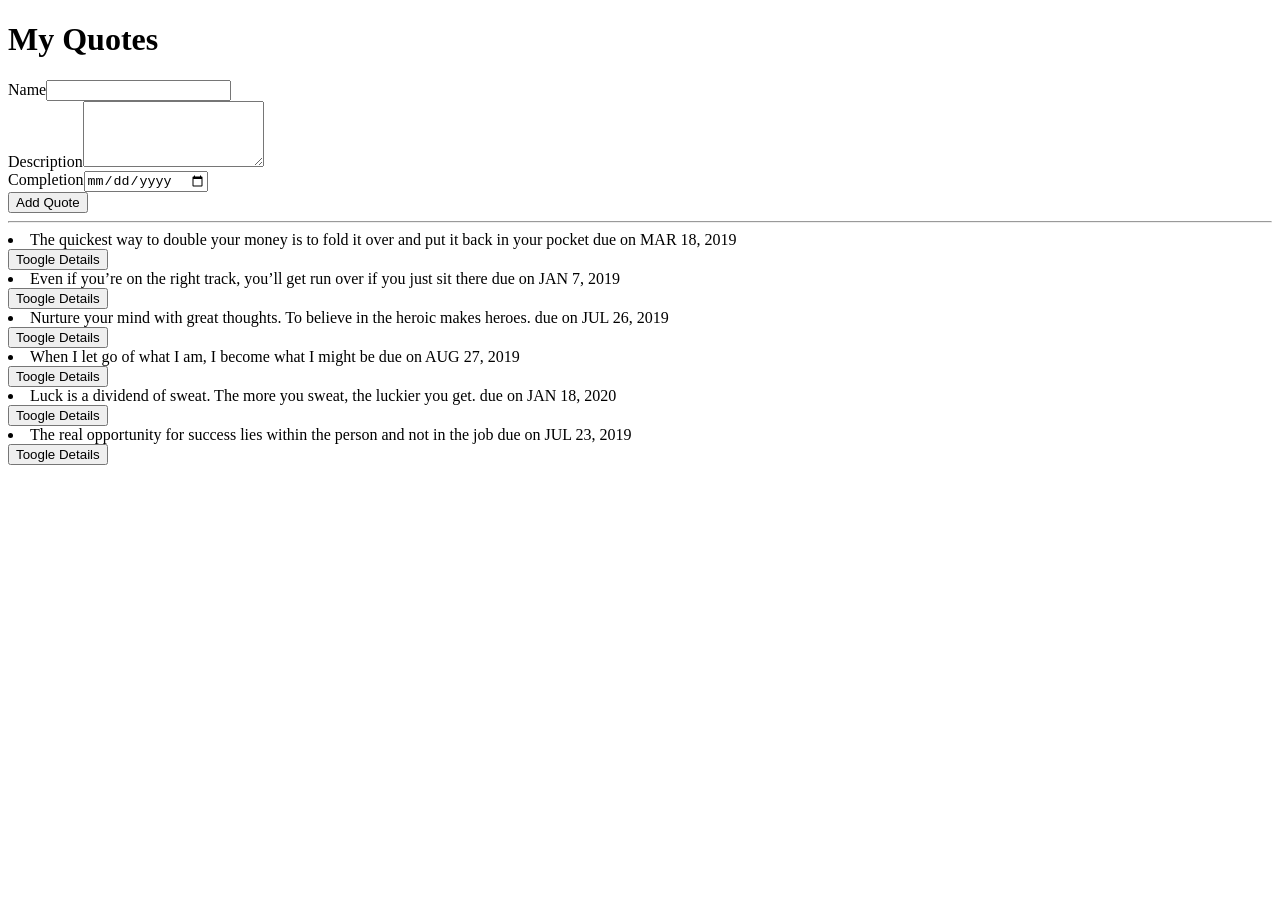
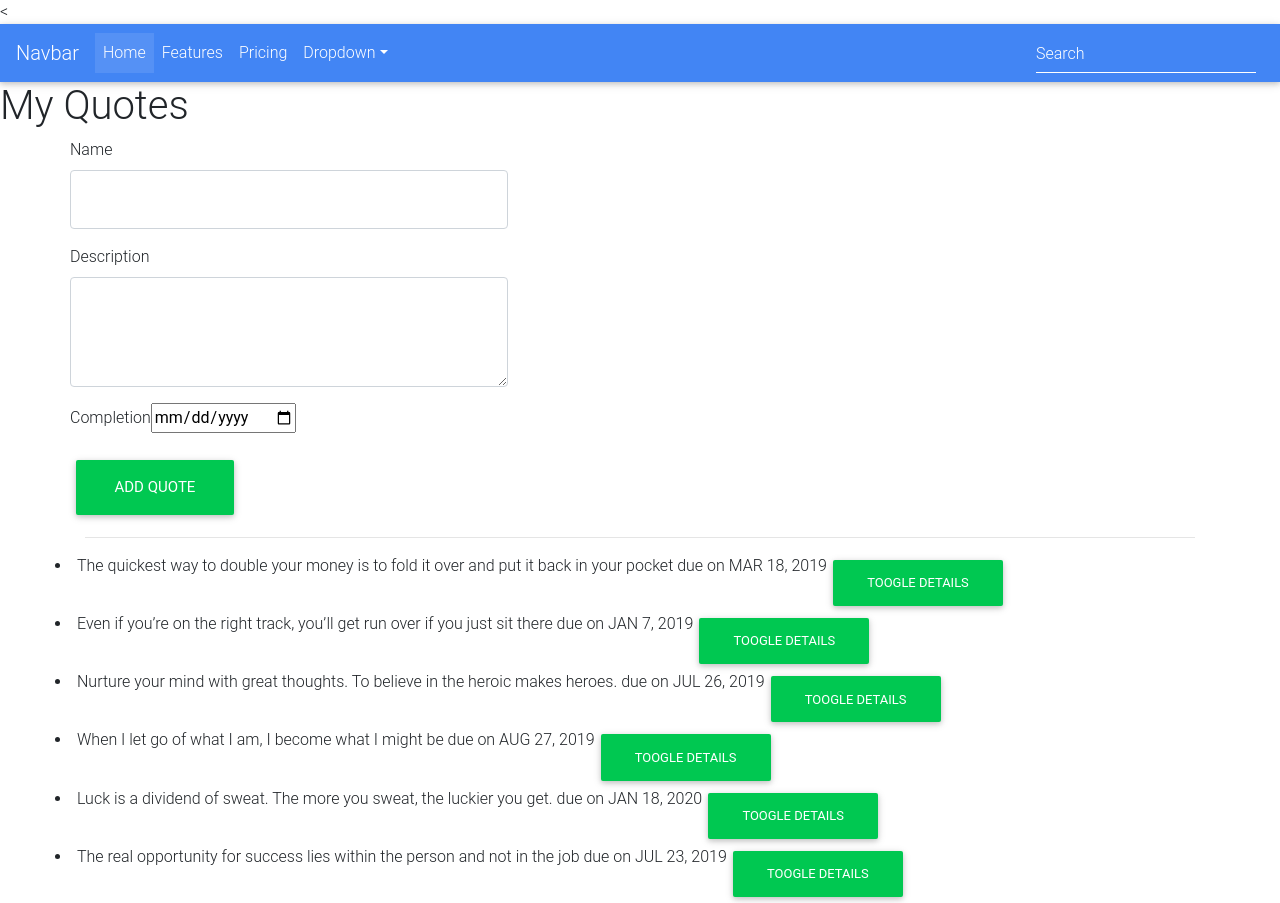
Before and after one commit to johnmwangi/Quotes, an Angular app: page / in a window 1280 px wide. Before the commit the page ends 800 px from the top, so only its background shows below. Built offline with nearby package versions, Linux system fonts and the light colour scheme.

Commit message:
added nav bar

```diff
--- a/src/app/quote-details/quote-details.component.css
+++ b/src/app/quote-details/quote-details.component.css
@@ -0,0 +1,5 @@
+.btn {
+  border: none;
+  color: white;
+
+}
--- a/src/app/quote-details/quote-details.component.html
+++ b/src/app/quote-details/quote-details.component.html
@@ -10,12 +10,9 @@
 <p>complete in {{quote.completeDate|dateCount}} days</p>
 <button class="btn btn-danger" (click)='quoteDelete(true)'> Delete Quote </button>
 <div class="row">
- <div class="col-md-4">
-   <button class="btn btn-danger" (click)='quoteDelete(true)'>Delete <br> Quote</button> </div>
- <div class="col-md-4">
-   <button class="btn btn-success" (click)='thumbsUp()'>Upvote<br>{{upvotes}}</button>
- </div>
- <div class="col-md-4">
-   <button class="btn btn-warning" (click)='thumbsDown()'>DownVote<br>{{downvote}}</button>
- </div>
+   <button class="btn btn-danger" (click)='thumbsUp()'>Upvote<br>{{upvotes}}</button>
+
+
+   <button class="btn btn-danger" (click)='thumbsDown()'>DownVote<br>{{downvote}}</button>
+
 </div>
--- a/src/app/quote-form/quote-form.component.css
+++ b/src/app/quote-form/quote-form.component.css
@@ -0,0 +1,7 @@
+#name {
+font-size: 30px;
+}
+
+.btn {
+  font-variant: small-caps;
+}
--- a/src/index.html
+++ b/src/index.html
@@ -4,11 +4,69 @@
   <meta charset="utf-8">
   <title>Quotes</title>
   <base href="/">
-
+<<!-- Font Awesome -->
+<link rel="stylesheet" href="https://use.fontawesome.com/releases/v5.7.0/css/all.css">
+<!-- Bootstrap core CSS -->
+<link href="https://cdnjs.cloudflare.com/ajax/libs/twitter-bootstrap/4.3.1/css/bootstrap.min.css" rel="stylesheet">
+<!-- Material Design Bootstrap -->
+<link href="https://cdnjs.cloudflare.com/ajax/libs/mdbootstrap/4.7.4/css/mdb.min.css" rel="stylesheet">
   <meta name="viewport" content="width=device-width, initial-scale=1">
   <link rel="icon" type="image/x-icon" href="favicon.ico">
 </head>
 <body>
+  <!--Navbar-->
+<nav class="navbar navbar-expand-lg navbar-dark primary-color">
+
+  <!-- Navbar brand -->
+  <a class="navbar-brand" href="#">Navbar</a>
+
+  <!-- Collapse button -->
+  <button class="navbar-toggler" type="button" data-toggle="collapse" data-target="#basicExampleNav"
+    aria-controls="basicExampleNav" aria-expanded="false" aria-label="Toggle navigation">
+    <span class="navbar-toggler-icon"></span>
+  </button>
+
+  <!-- Collapsible content -->
+  <div class="collapse navbar-collapse" id="basicExampleNav">
+
+    <!-- Links -->
+    <ul class="navbar-nav mr-auto">
+      <li class="nav-item active">
+        <a class="nav-link" href="#">Home
+          <span class="sr-only">(current)</span>
+        </a>
+      </li>
+      <li class="nav-item">
+        <a class="nav-link" href="#">Features</a>
+      </li>
+      <li class="nav-item">
+        <a class="nav-link" href="#">Pricing</a>
+      </li>
+
+      <!-- Dropdown -->
+      <li class="nav-item dropdown">
+        <a class="nav-link dropdown-toggle" id="navbarDropdownMenuLink" data-toggle="dropdown" aria-haspopup="true"
+          aria-expanded="false">Dropdown</a>
+        <div class="dropdown-menu dropdown-primary" aria-labelledby="navbarDropdownMenuLink">
+          <a class="dropdown-item" href="#">Action</a>
+          <a class="dropdown-item" href="#">Another action</a>
+          <a class="dropdown-item" href="#">Something else here</a>
+        </div>
+      </li>
+
+    </ul>
+    <!-- Links -->
+
+    <form class="form-inline">
+      <div class="md-form my-0">
+        <input class="form-control mr-sm-2" type="text" placeholder="Search" aria-label="Search">
+      </div>
+    </form>
+  </div>
+  <!-- Collapsible content -->
+
+</nav>
+<!--/.Navbar-->
   <app-root></app-root>
 </body>
 </html>
```
